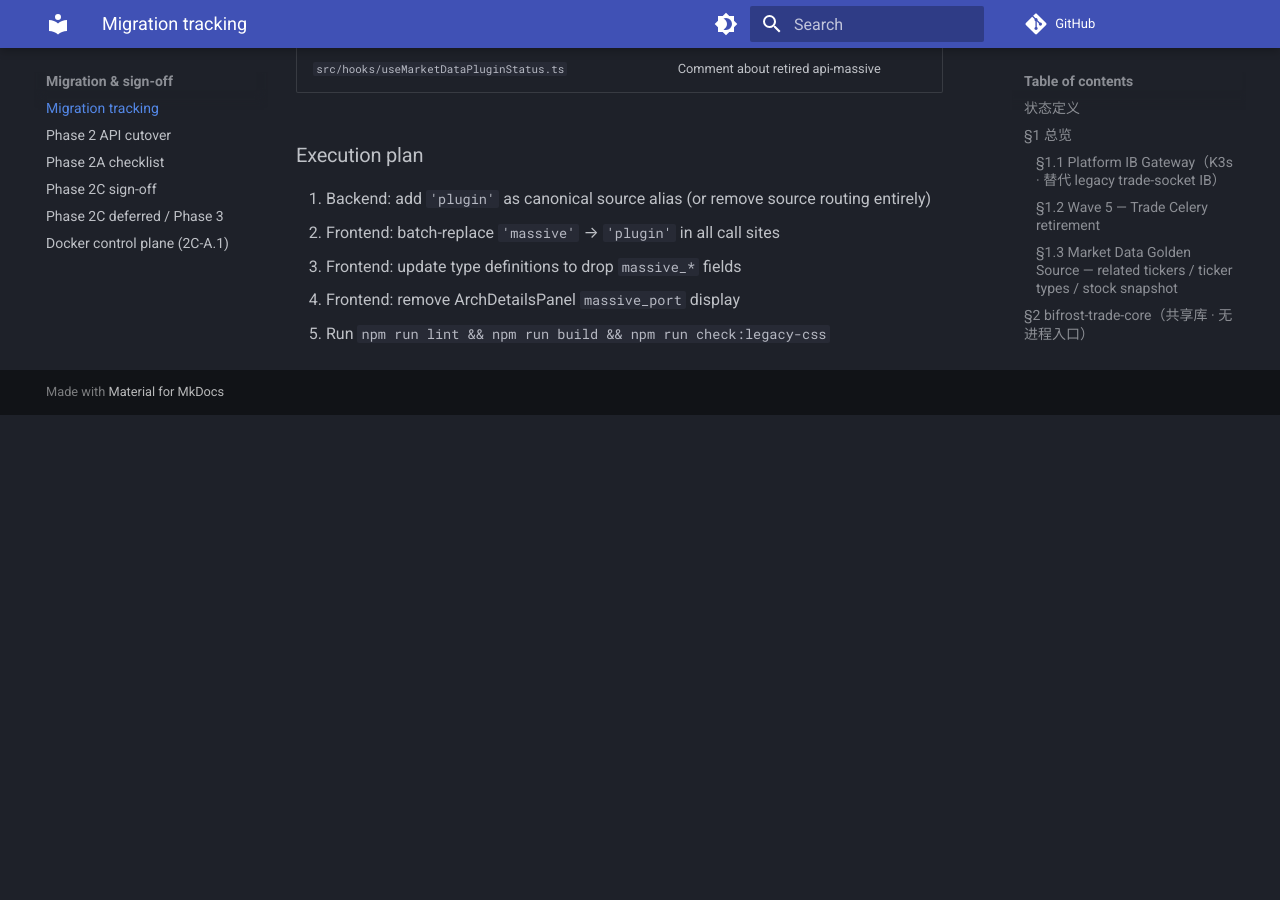
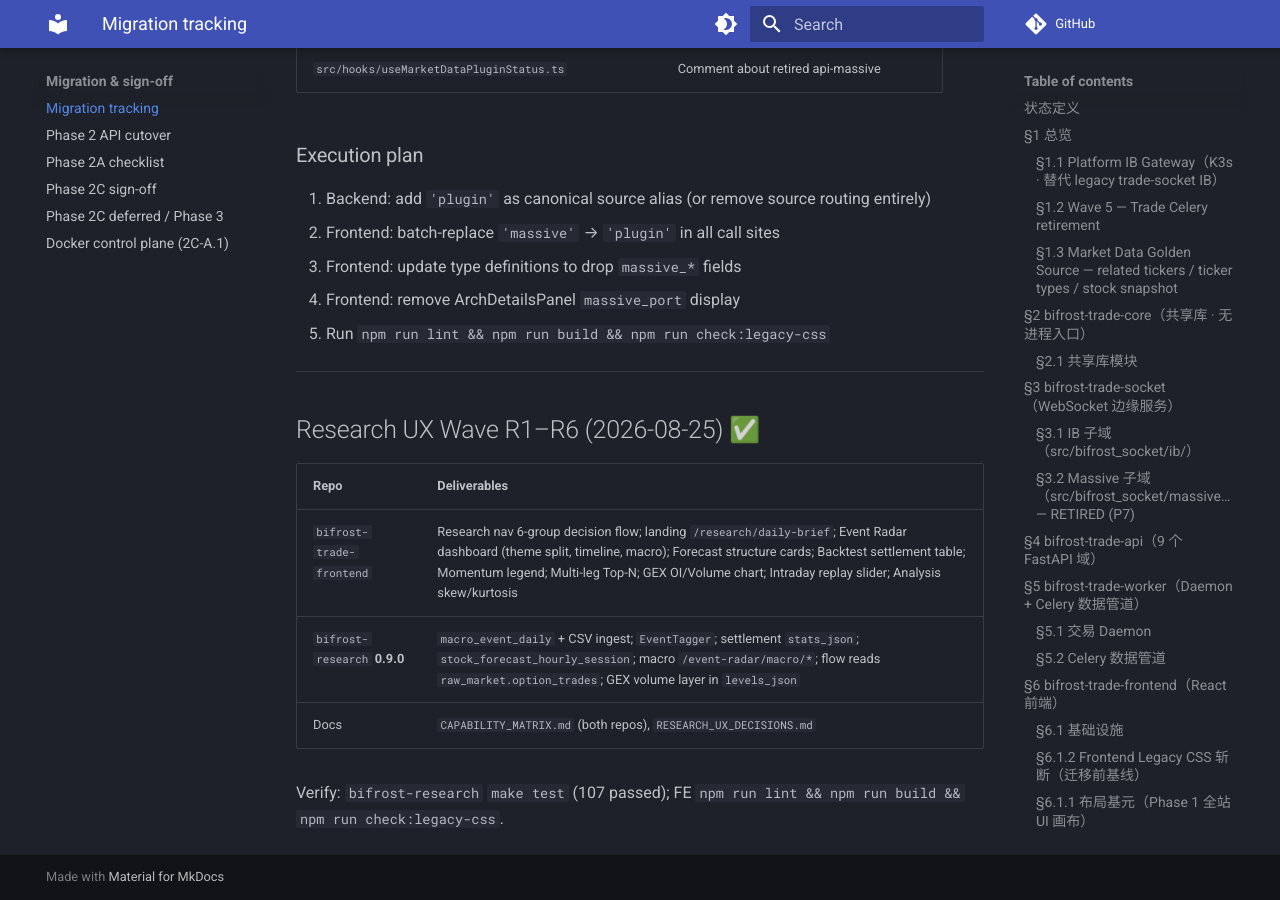
Before and after one commit to weitingzhao/bifrost-trade-infra, an MkDocs documentation site: the page built from docs/MIGRATION_TRACKING.md, in a window 1280 px wide and 900 px high, scrolled down 35403 px. Built offline with MkDocs 1.6.1 and Material for MkDocs 9.7.7, drawn with Linux system fonts in a browser that asks for light colours; comment, search, counter and statistics services are not loaded; before the commit the page ends 35818 px from its top, so only the background shows below that.

Commit message:
fix(k8s): in-cluster CNPG for Trade pods + apiserver egress
Pods cannot hairpin LAN NodePort :30432; point postgres/golden_source
at bifrost-postgres-rw. Allow NetworkPolicy egress to node:6443 for
k3s apiserver DNAT. Record Research UX R1–R6 and dbt workspace hint.

Co-authored-by: Cursor <cursoragent@cursor.com>

```diff
--- a/docs/MIGRATION_TRACKING.md
+++ b/docs/MIGRATION_TRACKING.md
@@ -682,3 +682,15 @@ However, 15 call sites and 7 type references still hardcode `'massive'` as the s
 3. Frontend: update type definitions to drop `massive_*` fields
 4. Frontend: remove ArchDetailsPanel `massive_port` display
 5. Run `npm run lint && npm run build && npm run check:legacy-css`
+
+---
+
+## Research UX Wave R1–R6 (2026-08-25) ✅
+
+| Repo | Deliverables |
+|------|----------------|
+| `bifrost-trade-frontend` | Research nav 6-group decision flow; landing `/research/daily-brief`; Event Radar dashboard (theme split, timeline, macro); Forecast structure cards; Backtest settlement table; Momentum legend; Multi-leg Top-N; GEX OI/Volume chart; Intraday replay slider; Analysis skew/kurtosis |
+| `bifrost-research` **0.9.0** | `macro_event_daily` + CSV ingest; `EventTagger`; settlement `stats_json`; `stock_forecast_hourly_session`; macro `/event-radar/macro/*`; flow reads `raw_market.option_trades`; GEX volume layer in `levels_json` |
+| Docs | `CAPABILITY_MATRIX.md` (both repos), `RESEARCH_UX_DECISIONS.md` |
+
+Verify: `bifrost-research` `make test` (107 passed); FE `npm run lint && npm run build && npm run check:legacy-css`.
```
Also changed, not shown: 6 other files.
